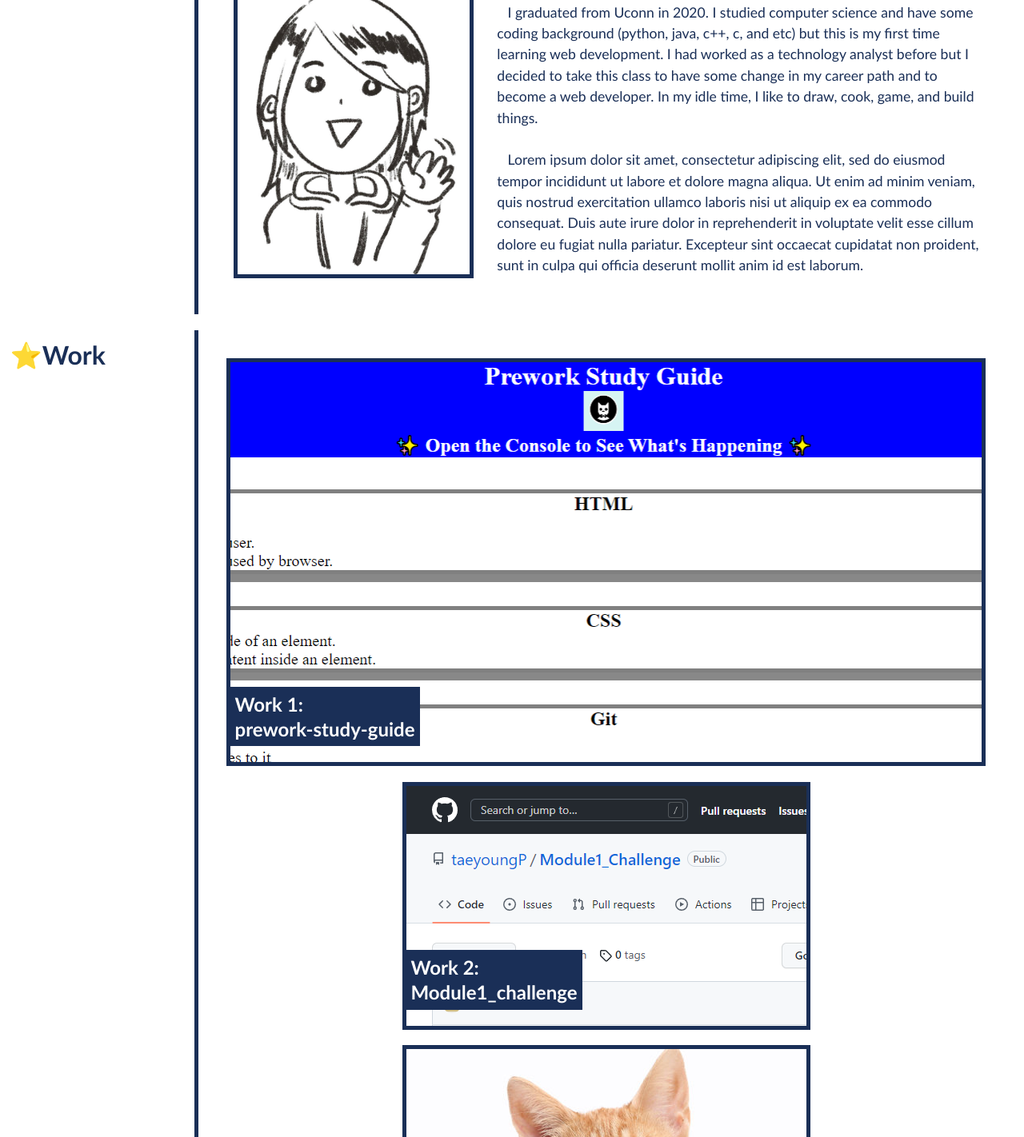
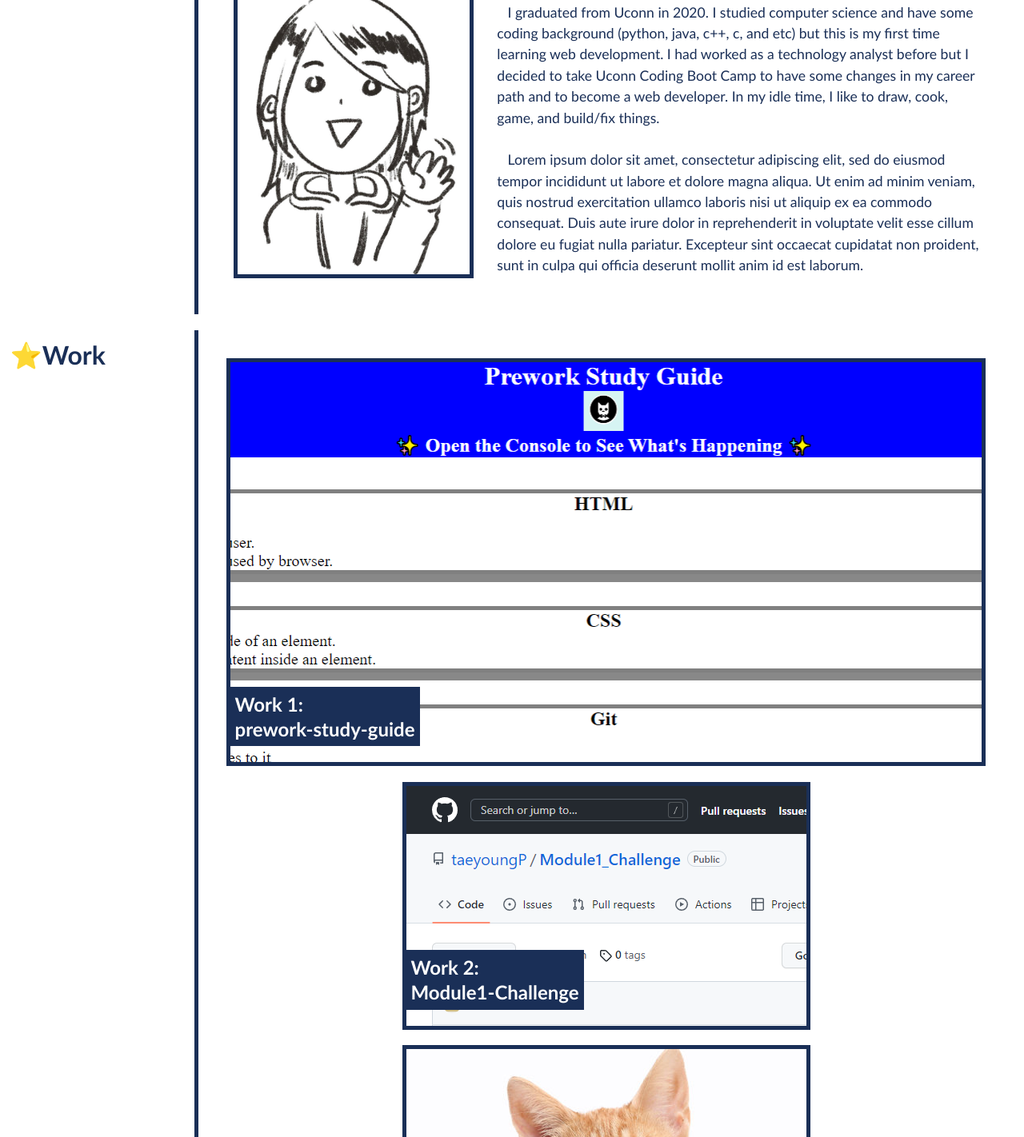
Before and after one commit to taeyoungP/Module2_Challenge, a plain HTML site: page index.html in a window 1280 px wide. Shown: the part 698-2120 px from the top of the page at 80% size. Drawn offline with Linux system fonts and the light colour scheme.

Commit message:
--final_ver

```diff
--- a/Assets/css/style.css
+++ b/Assets/css/style.css
@@ -136,15 +136,9 @@ nav:hover .menu {
 .work{
     border:5px solid var(--dark_blue);
     margin: 1%;
+    display:flex;
 }
 
-.work a{
-    background-image: url("../images/coming_soon.jpg");
-    display: block;
-    height: 300px;
-    width: 500px;
-    position: relative;
-}
 
 #first_work a{
     background-image: url("../images/work1.PNG") ;
@@ -163,6 +157,14 @@ nav:hover .menu {
     position: relative;
 }
 
+.work a{
+    background-image: url("../images/coming_soon.jpg");
+    display: block;
+    height: 300px;
+    width: 500px;
+    position: relative;
+}
+
 #span_banner{
     border: 6px solid var(--light_blue);
     border-radius: 15px;
@@ -172,6 +174,7 @@ nav:hover .menu {
     0 0 6px 3px var(--light_blue),  /* inner light blue */
     0 0 10px 6px rgb(179, 255, 251), /* middle lighter blue */
     0 0 14px 10px rgb(255, 254, 194); /* outer light yellow */
+    /*For light effect: https://codersblock.com/blog/creating-glow-effects-with-css/*/
 }
 
 #span_banner::before, #span_banner::after {
@@ -199,7 +202,6 @@ nav:hover .menu {
     0 0 6px 3px var(--light_blue),  /* inner light blue */
     0 0 10px 6px rgb(179, 255, 251), /* middle lighter blue */
     0 0 14px 10px rgb(255, 254, 194); /* outer light yellow */
-    /*For light effect: https://codersblock.com/blog/creating-glow-effects-with-css/*/
 }
 
 .work:hover span {
@@ -243,6 +245,10 @@ footer{
       flex-direction: column;
     }
 
+    h2 {
+        font-size: 140%;
+    }
+
     h3 {
         position: relative;
         text-align: center;
@@ -257,6 +263,11 @@ footer{
     h3::after {
         content: "⭐";
     }
+
+    .work{
+        min-width: 0;
+    }
+
   }
 
 @media screen and (max-width: 980px) {
--- a/index.html
+++ b/index.html
@@ -13,6 +13,7 @@
 <body>
     <header>
         <!--HEADER & NAVIGATION-->
+        <!--Hovering over MENU will give list of sections-->
         <h1>Portfolio</h1>
         <nav>
             <ul>
@@ -52,9 +53,9 @@
                         <span id="hello">Hello! My name is Taeyoung Park.</span><br>
                         &emsp;I graduated from Uconn in 2020. I studied computer science and have some coding background
                         (python, java, c++, c, and etc) but this is my first time learning web development.
-                        I had worked as a technology analyst before but I decided to take this class to have some
-                        change in my career path and to become a web developer.
-                        In my idle time, I like to draw, cook, game, and build things.
+                        I had worked as a technology analyst before but I decided to take Uconn Coding Boot Camp to have some
+                        changes in my career path and to become a web developer.
+                        In my idle time, I like to draw, cook, game, and build/fix things.
                         <br><br>
                         &emsp;Lorem ipsum dolor sit amet, consectetur adipiscing elit, sed do eiusmod tempor incididunt
                         ut labore
@@ -75,6 +76,7 @@
             <h3 id="Work">Work</h3>
             <section class="wrap">
                 <!--Works-->
+                <!--ids are used for scrolling to specific section-->
                 <section class="work" id="first_work">
                     <a href="https://taeyoungp.github.io/prework-study-guide/" target="_blank">
                         <span class="span_work">Work 1:<br>prework-study-guide</span>
@@ -83,7 +85,8 @@
                 <section class="work_content">
                     <section class="work" id="work2">
                         <a href="https://github.com/taeyoungP/Module1_Challenge" target="_blank">
-                            <span class="span_work">Work 2:<br>Module1_challenge</span></a>
+                            <span class="span_work">Work 2:<br>Module1-Challenge</span>
+                        </a>
                     </section>
                     <section class="work">
                         <a href="#work3"><span class="span_work">Work 3:<br>Coming soon</span></a>
```
